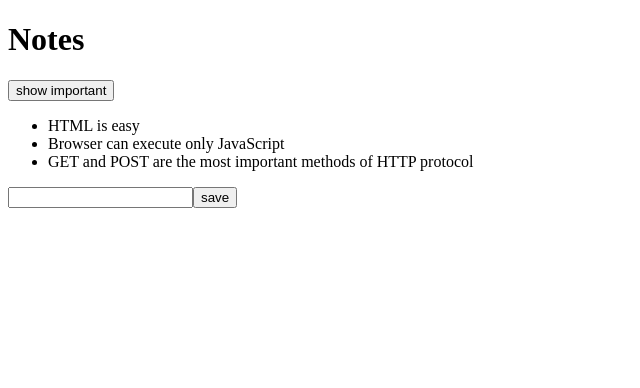
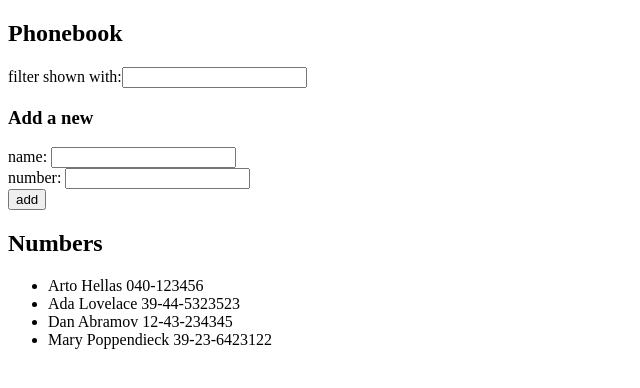
Before and after one commit to BigDsaur/Full-Stack-open-0_1_2, a React (Vite) app: page / in a window 1280 px wide. Shown: the top 388 px of the page, without its empty margins (0-640 px from the left). Built offline with nearby package versions, Linux system fonts and the light colour scheme; data requests are answered from the project's data file.

Commit message:
Tehtävää 2.11. varten korjattu väärin tehty 2.10.

```diff
--- a/db.json
+++ b/db.json
@@ -1,19 +1,24 @@
 {
-  "notes": [
+  "persons":[
     {
-      "id": "1",
-      "content": "HTML is easy",
-      "important": true
+      "name": "Arto Hellas",
+      "number": "040-123456",
+      "id": "1"
     },
     {
-      "id": "2",
-      "content": "Browser can execute only JavaScript",
-      "important": false
+      "name": "Ada Lovelace",
+      "number": "39-44-5323523",
+      "id": "2"
     },
     {
-      "id": "3",
-      "content": "GET and POST are the most important methods of HTTP protocol",
-      "important": true
+      "name": "Dan Abramov",
+      "number": "12-43-234345",
+      "id": "3"
+    },
+    {
+      "name": "Mary Poppendieck",
+      "number": "39-23-6423122",
+      "id": "4"
     }
   ]
 }
--- a/src/App.jsx
+++ b/src/App.jsx
@@ -1,56 +1,59 @@
 import { useState, useEffect } from 'react'
 import axios from 'axios'
-import Note from './components/Note'
+import Phonebook from './components/Phonebook'
 
 const App = () => {
   const [notes, setNotes] = useState([])
-  const [newNote, setNewNote] = useState('')
-  const [showAll, setShowAll] = useState(true)
 
   useEffect(() => {
     console.log('effect')
     axios
-    .get('http://localhost:3001/notes')
+      .get('http://localhost:3001/persons')
       .then(response => {
         console.log('promise fulfilled')
         setNotes(response.data)
       })
   }, [])
-const addNote = (event) => {
+
+  const [persons, setPersons] = useState([
+    { name: 'Arto Hellas', number: '040-123456' },
+    { name: 'Ada Lovelace', number: '39-44-5323523' },
+    { name: 'Dan Abramov', number: '12-43-234345' },
+    { name: 'Mary Poppendieck', number: '39-23-6423122' }
+  ])
+
+  const [newName, setNewName] = useState('')
+  const [newNumber, setNewNumber] = useState('')
+  const [filter, setFilter] = useState('')
+
+  const addPerson = (event) => {
     event.preventDefault()
-    const noteObject = {
-      content: newNote,
-      important: Math.random() > 0.5,
-      id: String(notes.length + 1),
+
+    const nameExists = persons.some(person => person.name === newName)
+    if (nameExists) {
+      alert(`${newName} is already added to the phonebook`)
+      return
     }
 
-    setNotes(notes.concat(noteObject))
-    setNewNote('')
+    const personObject = { name: newName, number: newNumber }
+    setPersons(persons.concat(personObject))
+    setNewName('')
+    setNewNumber('')
   }
-
-  const handleNoteChange = (event) => {
-    setNewNote(event.target.value)
-  }
-
-  const notesToShow = showAll ? notes : notes.filter((note) => note.important)
 
   return (
     <div>
-      <h1>Notes</h1>
-      <div>
-        <button onClick={() => setShowAll(!showAll)}>
-          show {showAll ? 'important' : 'all'}
-        </button>
-      </div>
-      <ul>
-        {notesToShow.map((note) => (
-          <Note key={note.id} note={note} />
-        ))}
-      </ul>
-      <form onSubmit={addNote}>
-        <input value={newNote} onChange={handleNoteChange} />
-        <button type="submit">save</button>
-      </form>
+      <h2>Phonebook</h2>
+      <Phonebook
+        persons={persons}
+        filter={filter}
+        newName={newName}
+        newNumber={newNumber}
+        onFilterChange={(e) => setFilter(e.target.value)}
+        onNameChange={(e) => setNewName(e.target.value)}
+        onNumberChange={(e) => setNewNumber(e.target.value)}
+        onAddPerson={addPerson}
+      />
     </div>
   )
 }
--- a/src/components/Phonebook.jsx
+++ b/src/components/Phonebook.jsx
@@ -1,10 +1,12 @@
 const Phonebook = ({
   persons,
+  filter,
   newName,
-  filter,
+  newNumber,
+  onFilterChange,
   onNameChange,
-  onFilterChange,
-  onAddName
+  onNumberChange,
+  onAddPerson
 }) => {
   const filteredPersons = persons.filter(person =>
     person.name.toLowerCase().includes(filter.toLowerCase())
@@ -13,22 +15,29 @@ const Phonebook = ({
   return (
     <div>
       <div>
-        filter shown with: <input value={filter} onChange={onFilterChange} />
+        filter shown with:
+        <input value={filter} onChange={onFilterChange} />
       </div>
 
-      <form onSubmit={onAddName}>
+      <h3>Add a new</h3>
+      <form onSubmit={onAddPerson}>
         <div>
           name: <input value={newName} onChange={onNameChange} />
+        </div>
+        <div>
+          number: <input value={newNumber} onChange={onNumberChange} />
         </div>
         <div>
           <button type="submit">add</button>
         </div>
       </form>
 
-      <h2>Names</h2>
+      <h2>Numbers</h2>
       <ul>
         {filteredPersons.map((person, index) => (
-          <li key={index}>{person.name}</li>
+          <li key={index}>
+            {person.name}  {person.number}
+          </li>
         ))}
       </ul>
     </div>
```
Lines whose indentation alone changed are shown as unchanged.
